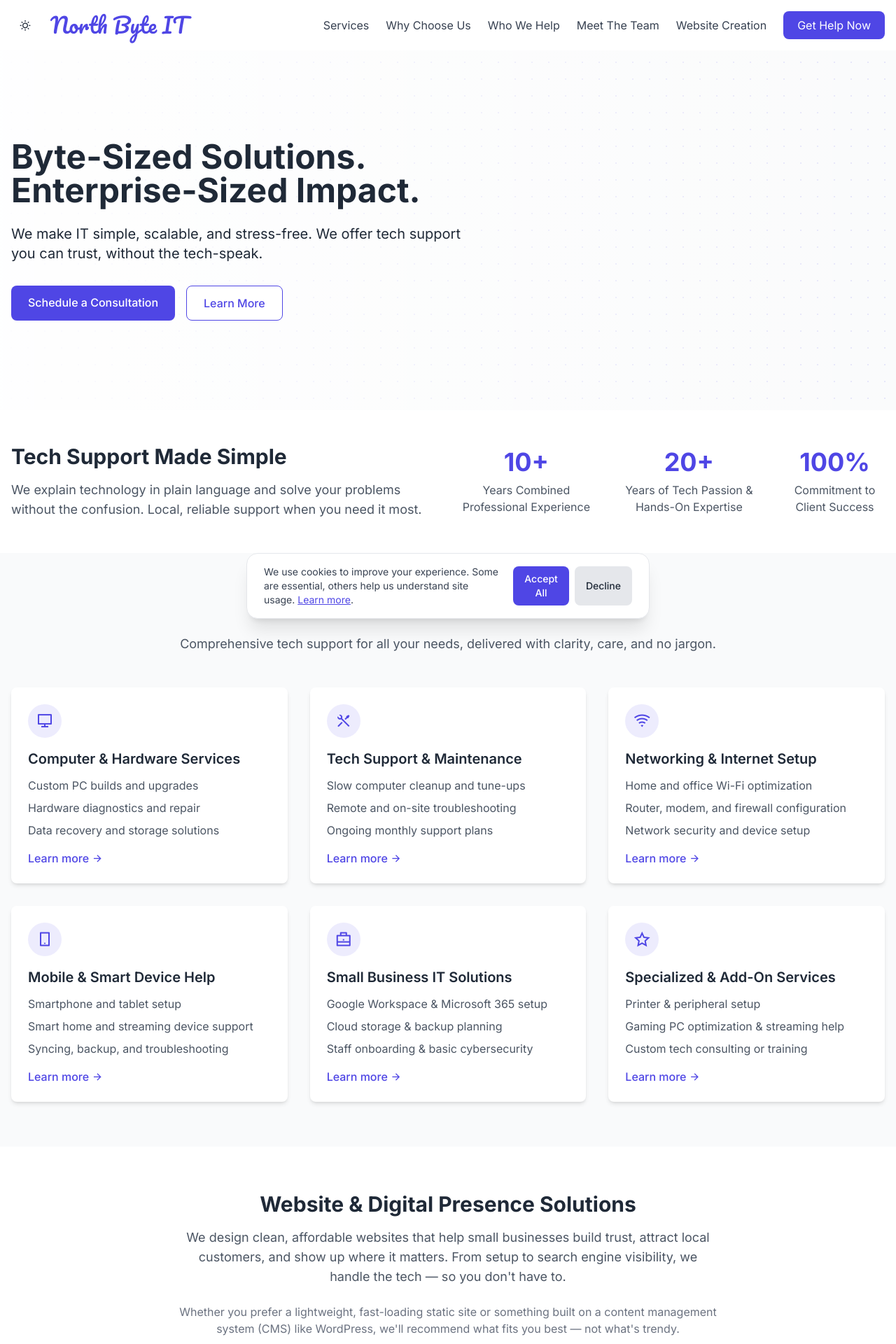
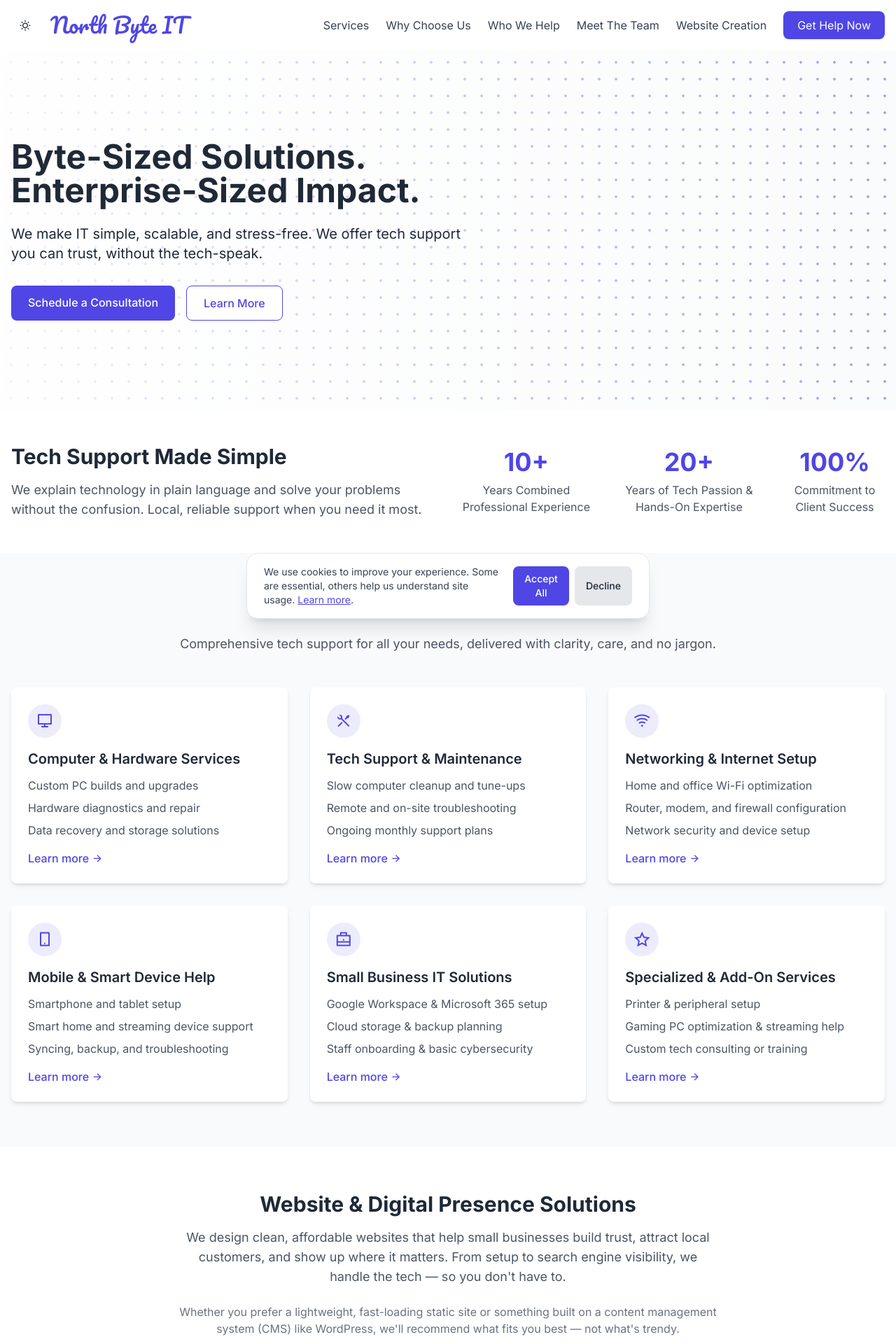
Before and after one commit to Roberto-Rodriguez-01/Roberto-Rodriguez-01.github.io, a Jekyll site: the page built from index.html, in a window 1280 px wide. Shown: the top 1920 px of the page at 70% size. Built offline with Jekyll 4.4.1, drawn with Linux system fonts in a browser that asks for light colours; nearby versions of some CDN libraries.

Commit message:
imporved visibility

```diff
--- a/css/style.css
+++ b/css/style.css
@@ -11,23 +11,23 @@ color: #f3f4f6;
 }
 .hero-section {
 background-color: #f9fafb;
-background-image: radial-gradient(circle at center, rgba(79, 70, 229, 0.15) 1px, transparent 1px);
+background-image: radial-gradient(circle at center, rgba(79, 70, 229, 0.6) 2px, transparent 2px);
 background-size: 24px 24px;
 background-position: center;
 }
 
 .pattern-dots-lg {
-background-image: radial-gradient(circle at center, rgba(79, 70, 229, 0.15) 1px, transparent 1px);
+background-image: radial-gradient(circle at center, rgba(79, 70, 229, 0.6) 2px, transparent 2px);
 background-size: 24px 24px;
 }
 
 body.dark .hero-section {
 background-color: #111827;
-background-image: radial-gradient(circle at center, rgba(79, 70, 229, 0.2) 1px, transparent 1px);
+background-image: radial-gradient(circle at center, rgba(79, 70, 229, 0.7) 2px, transparent 2px);
 }
 
 body.dark .pattern-dots-lg {
-background-image: radial-gradient(circle at center, rgba(79, 70, 229, 0.2) 1px, transparent 1px);
+background-image: radial-gradient(circle at center, rgba(79, 70, 229, 0.7) 2px, transparent 2px);
 }
 
 input:focus, button:focus {
```
